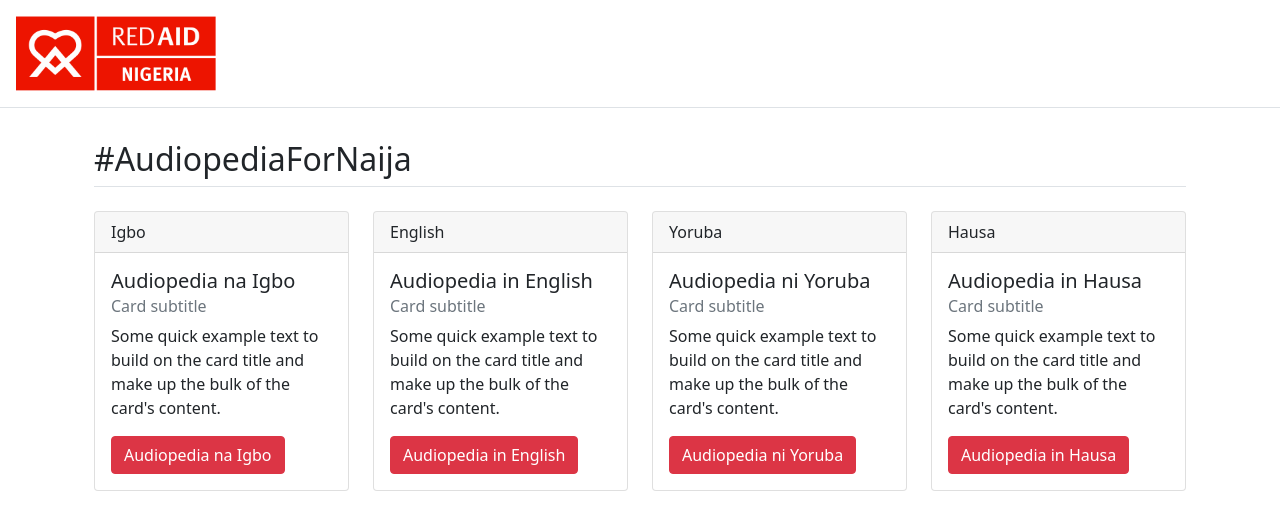
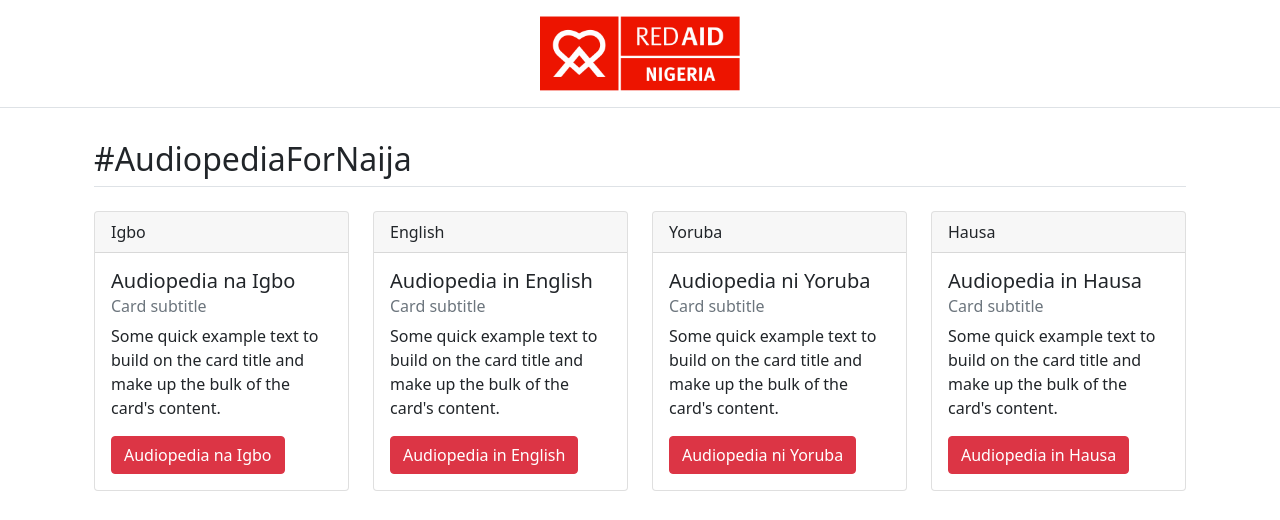
Before and after one commit to OS4EQ/AudiopediaForNaija, a plain HTML site: page index.html in a window 1280 px wide. Shown: the top 520 px of the page. Drawn offline with nearby package versions, Linux system fonts and the light colour scheme.

Commit message:
Update index.html

```diff
--- a/index.html
+++ b/index.html
@@ -18,7 +18,7 @@
 <main>
 
 	<header class="d-flex flex-wrap justify-content-center px-3 py-3 mb-4 border-bottom">
-      <a href="https://nigeria.red-aid.org" class="d-flex align-items-center mb-3 mb-md-0 me-md-auto text-dark text-decoration-none">
+      <a href="https://nigeria.red-aid.org" class="d-flex align-items-center mx-auto mb-3 mb-md-0 me-md-auto text-dark text-decoration-none">
         <img src="logo.png" class="img-fluid" width=200 />
       </a>
 
```
